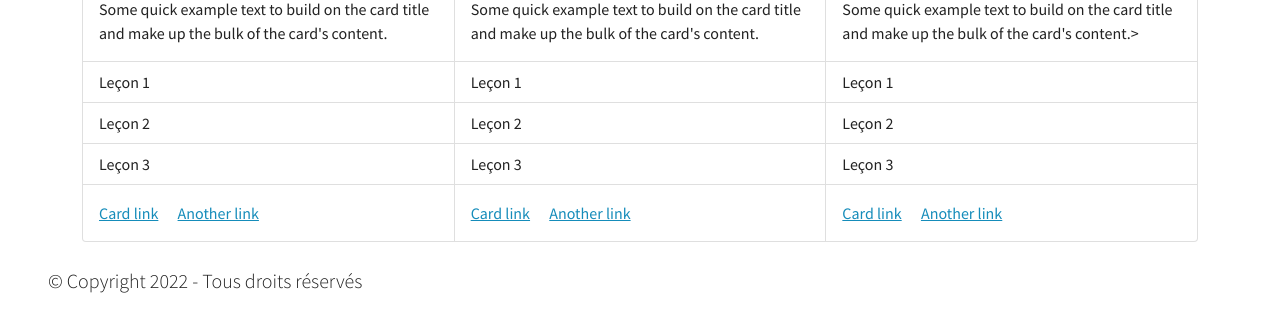
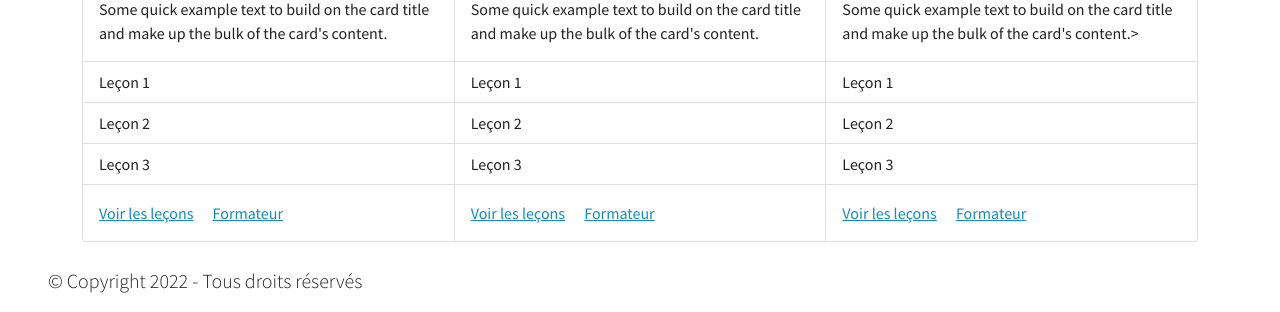
Before and after one commit to ManoloDeSantos/ECFECOIT, a PHP site: page /ToutFormations.php in a window 1280 px wide. Shown: the part 1274-1586 px from the top of the page. Run offline with PHP 8.4, Linux system fonts and the light colour scheme; some web fonts are replaced.

Commit message:
petit modifications Nous.php

```diff
--- a/ToutFormations.php
+++ b/ToutFormations.php
@@ -20,8 +20,8 @@
     <li class="list-group-item">Leçon 3</li>
   </ul>
   <div class="card-body">
-    <a href="#" class="card-link">Card link</a>
-    <a href="#" class="card-link">Another link</a>
+    <a href="#" class="card-link">Voir les leçons</a>
+    <a href="#" class="card-link">Formateur</a>
   </div>
 </div>
 
@@ -37,8 +37,8 @@
     <li class="list-group-item">Leçon 3</li>
   </ul>
   <div class="card-body">
-    <a href="#" class="card-link">Card link</a>
-    <a href="#" class="card-link">Another link</a>
+    <a href="#" class="card-link">Voir les leçons</a>
+    <a href="#" class="card-link">Formateur</a>
   </div>
 </div>
 
@@ -54,8 +54,8 @@
     <li class="list-group-item">Leçon 3</li>
   </ul>
   <div class="card-body">
-    <a href="#" class="card-link">Card link</a>
-    <a href="#" class="card-link">Another link</a>
+    <a href="#" class="card-link">Voir les leçons</a>
+    <a href="#" class="card-link">Formateur</a>
   </div>
 </div>
 
@@ -77,8 +77,8 @@
     <li class="list-group-item">Leçon 3</li>
   </ul>
   <div class="card-body">
-    <a href="#" class="card-link">Card link</a>
-    <a href="#" class="card-link">Another link</a>
+    <a href="#" class="card-link">Voir les leçons</a>
+    <a href="#" class="card-link">Formateur</a>
   </div>
 </div>
 
@@ -94,8 +94,8 @@
     <li class="list-group-item">Leçon 3</li>
   </ul>
   <div class="card-body">
-    <a href="#" class="card-link">Card link</a>
-    <a href="#" class="card-link">Another link</a>
+    <a href="#" class="card-link">Voir les leçons</a>
+    <a href="#" class="card-link">Formateur</a>
   </div>
 </div>
 
@@ -111,8 +111,8 @@
     <li class="list-group-item">Leçon 3</li>
   </ul>
   <div class="card-body">
-    <a href="#" class="card-link">Card link</a>
-    <a href="#" class="card-link">Another link</a>
+    <a href="#" class="card-link">Voir les leçons</a>
+    <a href="#" class="card-link">Formateur</a>
   </div>
 </div>
 
--- a/nous.php
+++ b/nous.php
@@ -28,7 +28,7 @@
                 </div>
 				<div class="jumbotron">
 
-					<h3 class="display-3">Contáctanos</h3>
+					<h3 class="display-3">Contactez-nous</h3>
                     <p class="lead">Contactez-nous: <a href="#">Facebook</a> | <a href="#">Twitter</a> </p>
 
 
```
